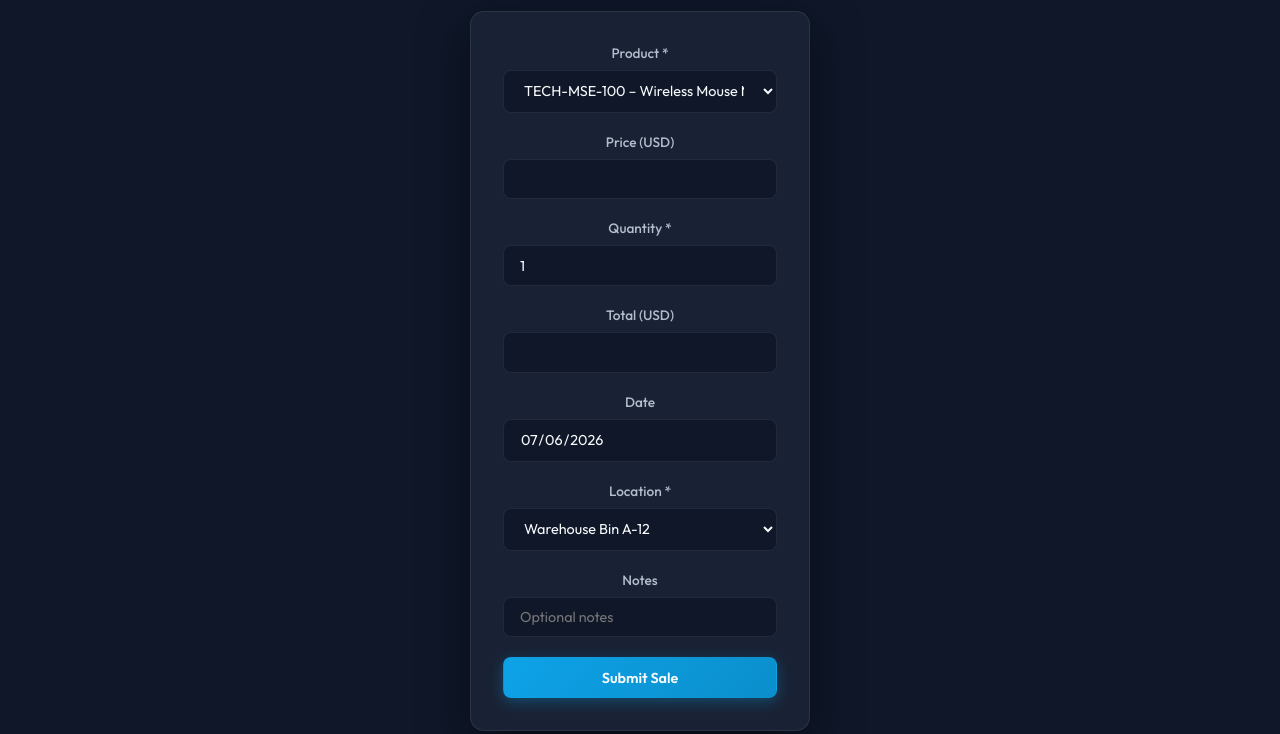
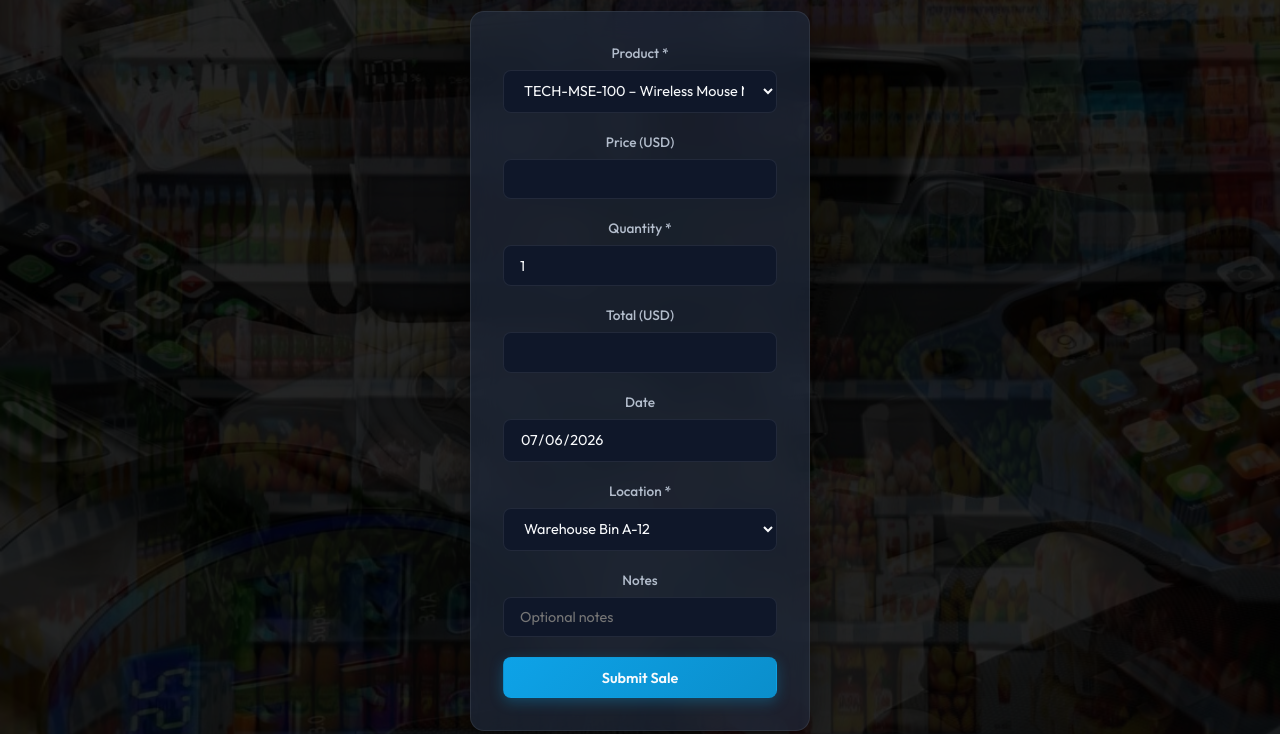
Before and after one commit to dannycodemaster/StockSentinel, a website: page sell.html in a window 1280 px wide. Shown: the part 66-800 px from the top of the page. Drawn offline with Linux system fonts and the light colour scheme.

Commit message:
Add three-image carousel background animation and overlay adjustments

```diff
--- a/index.css
+++ b/index.css
@@ -1246,6 +1246,7 @@ tr.row-danger {
 
 /* Landing page specific styles */
 .landing-bg {
+  position: relative; /* enable pseudo-element positioning */
   min-height: 100vh;
   display: flex;
   flex-direction: column;
@@ -1253,6 +1254,34 @@ tr.row-danger {
   justify-content: center;
   background: var(--bg-primary);
   animation: fadeIn var(--transition-normal);
+}
+
+/* Background image layer */
+.landing-bg::before {
+  content: '';
+  position: absolute;
+  inset: 0;
+  animation: bgCycle 12s infinite;
+  background-size: cover;
+  background-position: center;
+  background-repeat: no-repeat;
+  z-index: -2;
+}
+
+@keyframes bgCycle {
+  0% { background-image: url('shopping1.jpg'); }
+  33% { background-image: url('shopping2.jpg'); }
+  66% { background-image: url('shopping.jpg'); }
+  100% { background-image: url('shopping1.jpg'); }
+}
+
+/* Dark overlay with 75% opacity */
+.landing-bg::after {
+  content: '';
+  position: absolute;
+  inset: 0;
+  background: rgba(0, 0, 0, 0.85);
+  z-index: -1;
 }
 
 .login-card {
```
Also changed, not shown: shopping.jpg (added), shopping1.jpg (added), shopping2.jpg (added).
